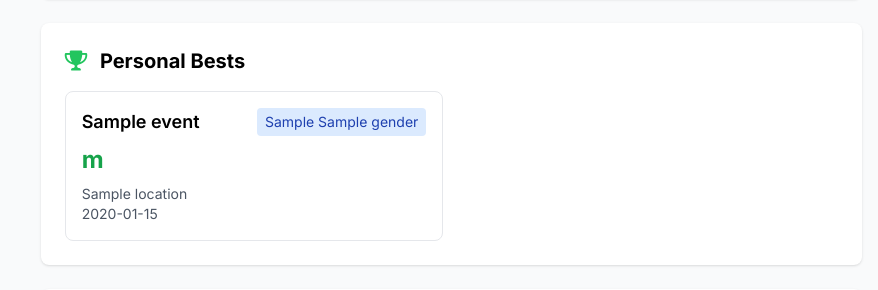
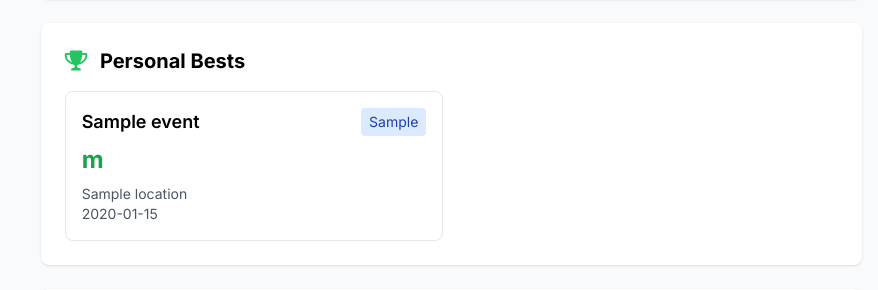
Before and after one commit to LOSS98/Tunis-Athletics-GP, a Python web app: template templates/public/athlete_detail.html in a window 1280 px wide. Shown: the part 893-1183 px from the top of the page, without its empty margins (402-1280 px from the left). Run offline with Jinja, Linux system fonts and the light colour scheme; the template is opened without the code that fills it: most values are stand-ins (such as "Sample title", 1, 10 or a date in 2020); grey boxes marked "Sample" are stand-in pictures; some libraries are stand-ins or nearby versions.

Commit message:
:sparkles: remove gender information from personal best queries and display for improved data handling

```diff
--- a/database/models/athlete.py
+++ b/database/models/athlete.py
@@ -165,7 +165,7 @@ class Athlete:
         if athlete:
             # Personal Bests
             pb_query = """
-            SELECT event, athlete_class, gender, performance, location, record_date, approved
+            SELECT event, athlete_class, performance, location, record_date, approved
             FROM personal_bests
             WHERE sdms = %s AND approved = TRUE
             ORDER BY record_date DESC
--- a/templates/public/athlete_detail.html
+++ b/templates/public/athlete_detail.html
@@ -150,7 +150,7 @@
                 <div class="border rounded-lg p-4 hover:bg-gray-50">
                     <div class="flex justify-between items-start mb-2">
                         <h4 class="font-semibold text-lg">{{ pb.event }}</h4>
-                        <span class="px-2 py-1 bg-blue-100 text-blue-800 rounded text-sm">{{ pb.athlete_class }} {{ pb.gender }}</span>
+                        <span class="px-2 py-1 bg-blue-100 text-blue-800 rounded text-sm">{{ pb.athlete_class }}</span>
                     </div>
                     {% if pb.event in config.TRACK_EVENTS %}
                     <div class="text-2xl font-bold text-green-600 mb-2">{{ config.format_time(pb.performance, True) }}</div>
```
